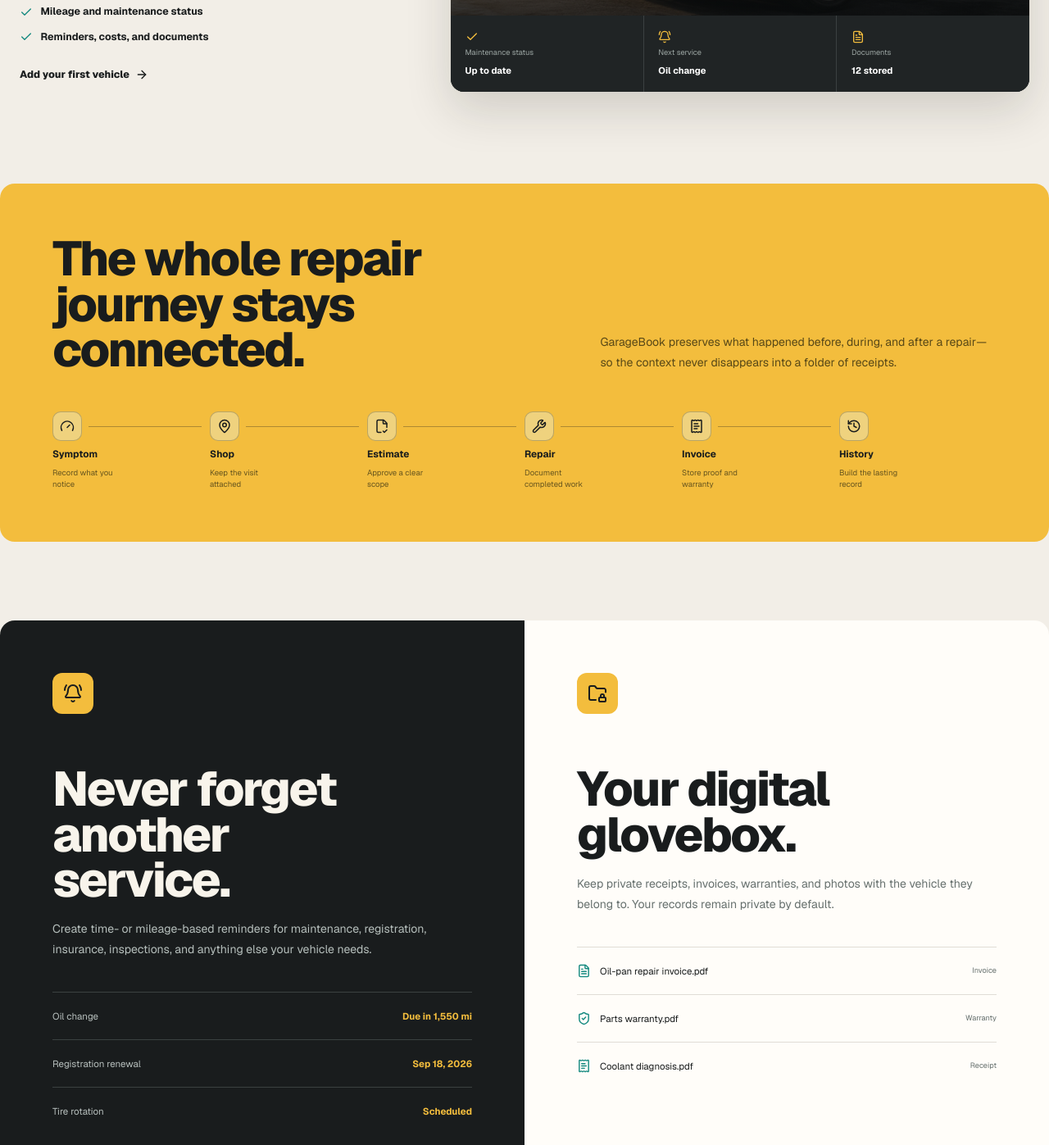
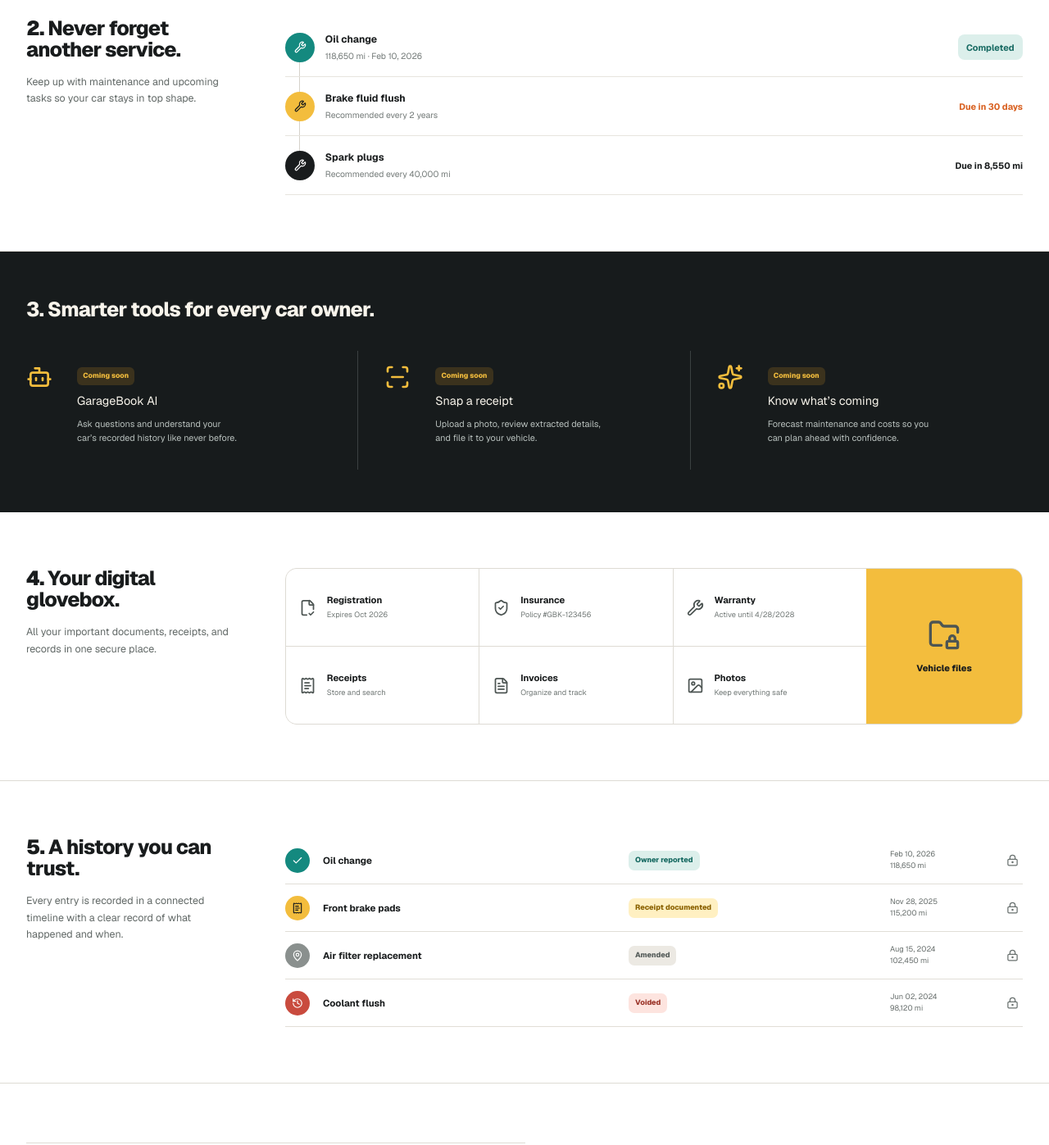
Before and after one commit to marcojaydomingo-del/GarageBook, a Next.js app: page / in a window 1280 px wide. Shown: the part 1352-2749 px from the top of the page at 82% size. Built offline with nearby package versions, Linux system fonts and the light colour scheme; no server answers.

Commit message:
Match landing page to approved mock

```diff
--- a/app/page.tsx
+++ b/app/page.tsx
@@ -1,13 +1,15 @@
 import Link from "next/link";
 import {
   ArrowRight,
-  BellRing,
+  Bot,
   Check,
+  CirclePlus,
   FileCheck2,
   FileText,
   FolderLock,
-  Gauge,
   History,
+  ImageIcon,
+  LockKeyhole,
   MapPin,
   ReceiptText,
   ScanLine,
@@ -21,17 +23,14 @@
 import { ThemeToggle } from "@/components/theme-toggle";
 import { pricing } from "@/lib/pricing";
 
-const garageFeatures = [
-  "Vehicle profile and photo gallery",
-  "Mileage and maintenance status",
-  "Reminders, costs, and documents",
-];
-
-const currentFeatures = [
-  "Vehicle profiles and photo galleries",
-  "Maintenance, repair, and symptom records",
-  "Reminders, documents, estimates, and shops",
-  "One chronological vehicle history",
+const comparisonFeatures = [
+  "Vehicle profiles",
+  "Maintenance & repair history",
+  "Reminders & notifications",
+  "Document storage",
+  "Shops & contacts",
+  "Mobile & desktop access",
+  "Export your data",
 ];
 
 export default function Home() {
@@ -44,6 +43,7 @@
           <nav className="landing-links" aria-label="Main navigation">
             <a href="#features">Features</a>
             <a href="#how-it-works">How it works</a>
+            <a href="#compare">Compare</a>
             <a href="#pricing">Pricing</a>
           </nav>
           <nav className="landing-account" aria-label="Account navigation">
@@ -73,125 +73,112 @@
         </div>
       </section>
 
-      <section className="landing-ledger" id="features">
-        <div className="landing-section-copy">
-          <h2>Your entire garage, organized.</h2>
-          <p>Every vehicle gets a durable digital home—complete with its photos, current mileage, upcoming service, costs, records, and documents.</p>
-          <ul>{garageFeatures.map((feature) => <li key={feature}><Check size={16} />{feature}</li>)}</ul>
-          <Link href="/signup">Add your first vehicle <ArrowRight size={16} /></Link>
-        </div>
-        <div className="landing-garage-board" aria-label="Example GarageBook vehicle record">
-          <div className="landing-garage-photo"><span>2014</span><strong>MINI Cooper S Paceman</strong><small>121,450 miles</small></div>
-          <div className="landing-garage-stats">
-            <div><Check size={16} /><span>Maintenance status</span><strong>Up to date</strong></div>
-            <div><BellRing size={16} /><span>Next service</span><strong>Oil change</strong></div>
-            <div><FileText size={16} /><span>Documents</span><strong>12 stored</strong></div>
+      <div className="landing-editorial" id="features">
+        <section className="landing-white-section landing-garage-section">
+          <SectionIntro number="1" title="Your entire garage, organized." description="Add every vehicle you own. Switch between profiles to see everything in one place." />
+          <div className="landing-vehicle-comparison">
+            <VehicleCard className="landing-vehicle-paceman" year="2014" name="MINI Cooper S Paceman" mileage="121,450 mi" />
+            <VehicleCard className="landing-vehicle-gt3" year="2023" name="Porsche 911 GT3 RS" mileage="8,420 mi" />
+            <Link className="landing-add-vehicle" href="/vehicles/new"><CirclePlus size={26} /><span>Add vehicle</span></Link>
           </div>
-        </div>
-      </section>
+        </section>
 
-      <section className="landing-journey-section" id="how-it-works">
-        <div className="landing-journey-heading">
-          <h2>The whole repair journey stays connected.</h2>
-          <p>GarageBook preserves what happened before, during, and after a repair—so the context never disappears into a folder of receipts.</p>
-        </div>
-        <ol className="landing-journey-flow">
-          <JourneyStep icon={Gauge} label="Symptom" detail="Record what you notice" />
-          <JourneyStep icon={MapPin} label="Shop" detail="Keep the visit attached" />
-          <JourneyStep icon={FileCheck2} label="Estimate" detail="Approve a clear scope" />
-          <JourneyStep icon={Wrench} label="Repair" detail="Document completed work" />
-          <JourneyStep icon={ReceiptText} label="Invoice" detail="Store proof and warranty" />
-          <JourneyStep icon={History} label="History" detail="Build the lasting record" />
-        </ol>
-      </section>
+        <section className="landing-white-section landing-service-section" id="how-it-works">
+          <SectionIntro number="2" title="Never forget another service." description="Keep up with maintenance and upcoming tasks so your car stays in top shape." />
+          <div className="landing-service-list">
+            <ServiceLine tone="complete" title="Oil change" detail="118,650 mi · Feb 10, 2026" status="Completed" />
+            <ServiceLine tone="due" title="Brake fluid flush" detail="Recommended every 2 years" status="Due in 30 days" />
+            <ServiceLine tone="future" title="Spark plugs" detail="Recommended every 40,000 mi" status="Due in 8,550 mi" />
+          </div>
+        </section>
 
-      <section className="landing-feature-split">
-        <div className="landing-feature-dark">
-          <div className="landing-feature-icon"><BellRing size={24} /></div>
-          <h2>Never forget another service.</h2>
-          <p>Create time- or mileage-based reminders for maintenance, registration, insurance, inspections, and anything else your vehicle needs.</p>
-          <div className="landing-reminder-list">
-            <div><span>Oil change</span><strong>Due in 1,550 mi</strong></div>
-            <div><span>Registration renewal</span><strong>Sep 18, 2026</strong></div>
-            <div><span>Tire rotation</span><strong>Scheduled</strong></div>
+        <section className="landing-smart-band">
+          <h2><span>3.</span> Smarter tools for every car owner.</h2>
+          <div className="landing-smart-grid">
+            <PlannedTool icon={Bot} title="GarageBook AI" description="Ask questions and understand your car’s recorded history like never before." />
+            <PlannedTool icon={ScanLine} title="Snap a receipt" description="Upload a photo, review extracted details, and file it to your vehicle." />
+            <PlannedTool icon={Sparkles} title="Know what’s coming" description="Forecast maintenance and costs so you can plan ahead with confidence." />
           </div>
-        </div>
-        <div className="landing-feature-paper">
-          <div className="landing-feature-icon"><FolderLock size={24} /></div>
-          <h2>Your digital glovebox.</h2>
-          <p>Keep private receipts, invoices, warranties, and photos with the vehicle they belong to. Your records remain private by default.</p>
-          <ul className="landing-file-list">
-            <li><FileText size={17} /><span>Oil-pan repair invoice.pdf</span><small>Invoice</small></li>
-            <li><ShieldCheck size={17} /><span>Parts warranty.pdf</span><small>Warranty</small></li>
-            <li><ReceiptText size={17} /><span>Coolant diagnosis.pdf</span><small>Receipt</small></li>
-          </ul>
-        </div>
-      </section>
+        </section>
 
-      <section className="landing-future">
-        <div>
-          <span className="landing-planned"><Sparkles size={14} /> Planned</span>
-          <h2>Less typing. More useful context.</h2>
-          <p>GarageBook is preparing receipt extraction, maintenance forecasting, and contextual vehicle assistance. These tools will organize evidence and suggest next steps—not replace a professional mechanic.</p>
-        </div>
-        <div className="landing-future-flow">
-          <div><ScanLine size={24} /><strong>Snap a receipt</strong><span>Upload the shop document</span></div>
-          <ArrowRight size={20} />
-          <div><Sparkles size={24} /><strong>Review extracted details</strong><span>Confirm before saving</span></div>
-          <ArrowRight size={20} />
-          <div><FileCheck2 size={24} /><strong>Add to vehicle</strong><span>Preserve it in history</span></div>
-        </div>
-      </section>
+        <section className="landing-white-section landing-glovebox-section">
+          <SectionIntro number="4" title="Your digital glovebox." description="All your important documents, receipts, and records in one secure place." />
+          <div className="landing-glovebox-board">
+            <GloveboxItem icon={FileCheck2} title="Registration" detail="Expires Oct 2026" />
+            <GloveboxItem icon={ShieldCheck} title="Insurance" detail="Policy #GBK-123456" />
+            <GloveboxItem icon={Wrench} title="Warranty" detail="Active until 4/28/2028" />
+            <GloveboxItem icon={ReceiptText} title="Receipts" detail="Store and search" />
+            <GloveboxItem icon={FileText} title="Invoices" detail="Organize and track" />
+            <GloveboxItem icon={ImageIcon} title="Photos" detail="Keep everything safe" />
+            <div className="landing-folder-visual" aria-hidden="true"><FolderLock size={40} /><span>Vehicle files</span></div>
+          </div>
+        </section>
 
-      <section className="landing-trust">
-        <div className="landing-trust-copy">
-          <h2>A history you can actually trust.</h2>
-          <p>GarageBook is being designed to preserve finalized records, corrections, document evidence, and where each entry came from—without silently rewriting the past.</p>
-        </div>
-        <div className="landing-trust-record">
-          <div><ShieldCheck size={22} /><span>Receipt documented</span><strong>Oil-filter-housing gasket replacement</strong></div>
-          <dl>
-            <div><dt>Date</dt><dd>June 14, 2026</dd></div>
-            <div><dt>Mileage</dt><dd>120,804 mi</dd></div>
-            <div><dt>Shop</dt><dd>Bavarian Auto Works</dd></div>
-          </dl>
-          <span className="landing-planned">Historical locking planned</span>
-        </div>
-      </section>
+        <section className="landing-white-section landing-history-section">
+          <SectionIntro number="5" title="A history you can trust." description="Every entry is recorded in a connected timeline with a clear record of what happened and when." />
+          <div className="landing-history-table">
+            <HistoryLine tone="owner" title="Oil change" source="Owner reported" date="Feb 10, 2026" mileage="118,650 mi" />
+            <HistoryLine tone="receipt" title="Front brake pads" source="Receipt documented" date="Nov 28, 2025" mileage="115,200 mi" />
+            <HistoryLine tone="amended" title="Air filter replacement" source="Amended" date="Aug 15, 2024" mileage="102,450 mi" />
+            <HistoryLine tone="void" title="Coolant flush" source="Voided" date="Jun 02, 2024" mileage="98,120 mi" />
+          </div>
+        </section>
 
-      <section className="landing-pricing" id="pricing">
-        <div className="landing-pricing-heading">
-          <h2>Start with a garage that is genuinely useful.</h2>
-          <p>Core ownership records stay available on the free plan. Plus is the planned home for expanded storage and advanced tools.</p>
-        </div>
-        <div className="landing-price-grid">
-          <article>
-            <h3>{pricing.free.name}</h3><strong>{pricing.free.price}</strong><p>{pricing.free.description}</p>
-            <ul>{currentFeatures.map((feature) => <li key={feature}><Check size={15} />{feature}</li>)}</ul>
-            <Link className="landing-button landing-button-dark" href="/signup">Start free <ArrowRight size={17} /></Link>
-          </article>
-          <article className="landing-price-plus">
-            <span className="landing-planned">Planned</span>
-            <h3>{pricing.plus.name}</h3><strong>{pricing.plus.price}<small>{pricing.plus.cadence}</small></strong><p>{pricing.plus.description}</p>
-            <ul><li><Check size={15} />Unlimited vehicles</li><li><Check size={15} />Expanded document storage</li><li><Check size={15} />Advanced tools as they launch</li><li><Check size={15} />Family and history-report features</li></ul>
-            <span className="landing-price-note">Not yet available for purchase</span>
-          </article>
-        </div>
-      </section>
+        <section className="landing-comparison-section" id="compare">
+          <div className="landing-comparison-table">
+            <div className="landing-comparison-title"><strong>GarageBook at a glance</strong><span>Free</span><span>Plus<small>Coming soon</small></span></div>
+            {comparisonFeatures.map((feature) => <div className="landing-comparison-row" key={feature}><span>{feature}</span><Check size={15} /><small>Coming soon</small></div>)}
+          </div>
+          <div className="landing-pricing-inline" id="pricing">
+            <h2>Simple pricing.</h2>
+            <div>
+              <article>
+                <h3>Free</h3><span>Always</span><strong>{pricing.free.price}</strong><p>Everything you need to get started.</p>
+                <Link className="landing-button landing-button-dark" href="/signup">Get GarageBook free <ArrowRight size={16} /></Link>
+              </article>
+              <article className="landing-plus-card">
+                <h3>Plus</h3><span>Coming soon</span><strong>{pricing.plus.price}<small>{pricing.plus.cadence} target</small></strong><p>Unlock smarter tools and planned capabilities.</p>
+                <button disabled type="button">Coming soon</button>
+              </article>
+            </div>
+          </div>
+        </section>
+      </div>
 
       <section className="landing-final-cta">
-        <div><h2>Your car already has a story.</h2><p>Give every repair, receipt, and reminder one place to belong.</p></div>
+        <div><h2>Everything about your car. One garage.</h2><p>Keep every vehicle and record in one organized place.</p></div>
         <Link className="landing-button landing-button-dark" href="/signup">Get GarageBook free <ArrowRight size={17} /></Link>
       </section>
 
       <footer className="landing-footer">
-        <Brand /><p>Private vehicle ownership records, organized around the whole repair journey.</p>
-        <div><Link href="/login">Log in</Link><Link href="/signup">Create account</Link></div>
+        <Brand /><p>Your cars. Your records. All in one place.</p>
+        <div><Link href="#features">Features</Link><Link href="#compare">Compare</Link><Link href="/login">Log in</Link></div>
       </footer>
     </main>
   );
 }
 
-function JourneyStep({ icon: Icon, label, detail }: { icon: React.ComponentType<{ size?: number }>; label: string; detail: string }) {
-  return <li><span><Icon size={18} /></span><strong>{label}</strong><small>{detail}</small></li>;
+function SectionIntro({ number, title, description }: { number: string; title: string; description: string }) {
+  return <div className="landing-section-intro"><h2><span>{number}.</span> {title}</h2><p>{description}</p></div>;
 }
+
+function VehicleCard({ className, year, name, mileage }: { className: string; year: string; name: string; mileage: string }) {
+  return <article className={`landing-vehicle-card ${className}`}><div><span>{year}</span><strong>{name}</strong><small>{mileage}</small></div><Check size={17} /></article>;
+}
+
+function ServiceLine({ tone, title, detail, status }: { tone: string; title: string; detail: string; status: string }) {
+  return <div className={`landing-service-line landing-service-${tone}`}><span><Wrench size={15} /></span><div><strong>{title}</strong><small>{detail}</small></div><b>{status}</b></div>;
+}
+
+function PlannedTool({ icon: Icon, title, description }: { icon: React.ComponentType<{ size?: number }>; title: string; description: string }) {
+  return <article><Icon size={32} /><div><span>Coming soon</span><h3>{title}</h3><p>{description}</p></div></article>;
+}
+
+function GloveboxItem({ icon: Icon, title, detail }: { icon: React.ComponentType<{ size?: number }>; title: string; detail: string }) {
+  return <div><Icon size={21} /><span><strong>{title}</strong><small>{detail}</small></span></div>;
+}
+
+function HistoryLine({ tone, title, source, date, mileage }: { tone: string; title: string; source: string; date: string; mileage: string }) {
+  const Icon = tone === "owner" ? Check : tone === "receipt" ? ReceiptText : tone === "void" ? History : MapPin;
+  return <div className={`landing-history-line landing-history-${tone}`}><span><Icon size={14} /></span><strong>{title}</strong><em>{source}</em><small>{date}<br />{mileage}</small><LockKeyhole size={15} /></div>;
+}
```
Also changed, not shown: app/globals.css.
